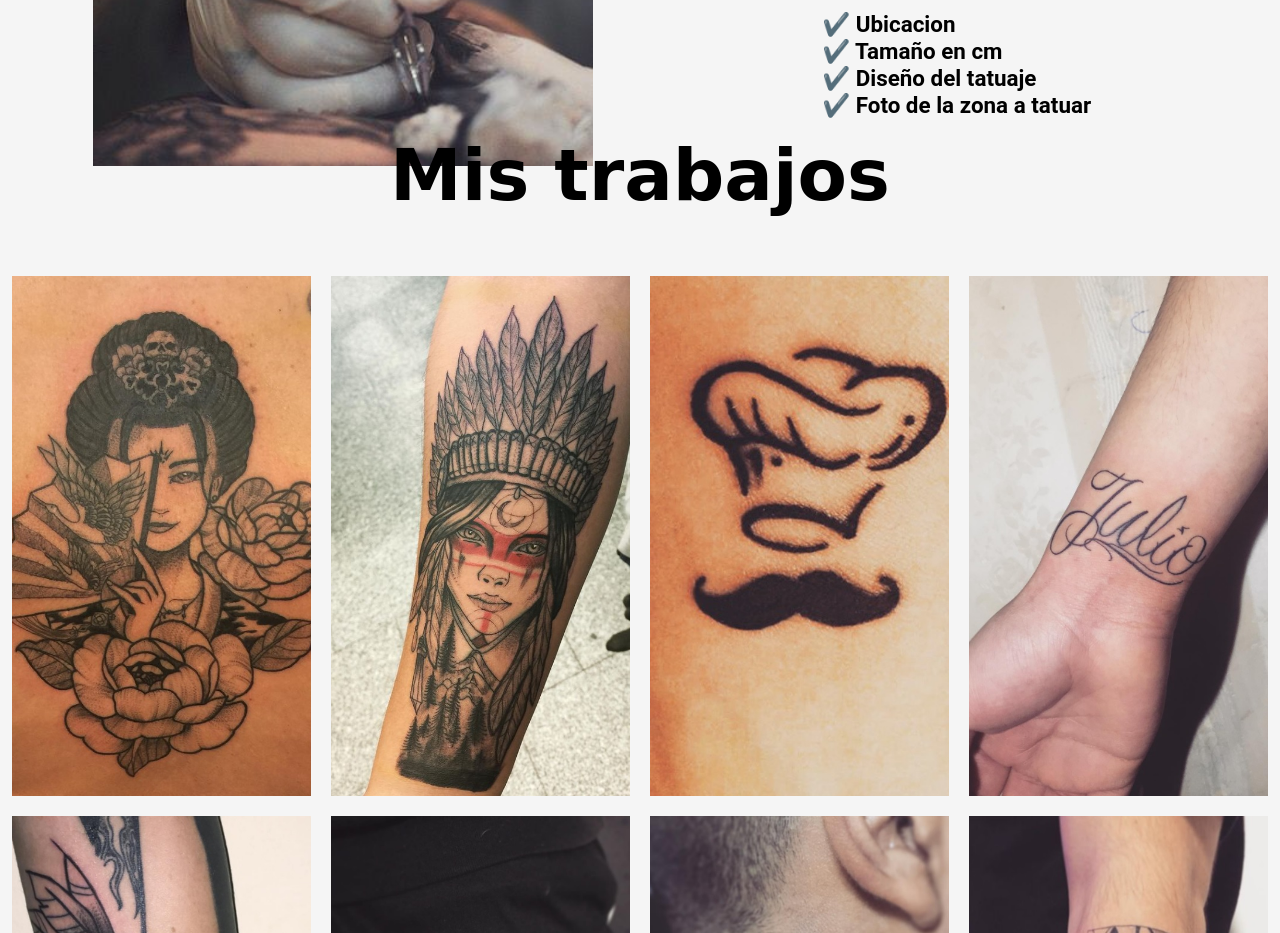
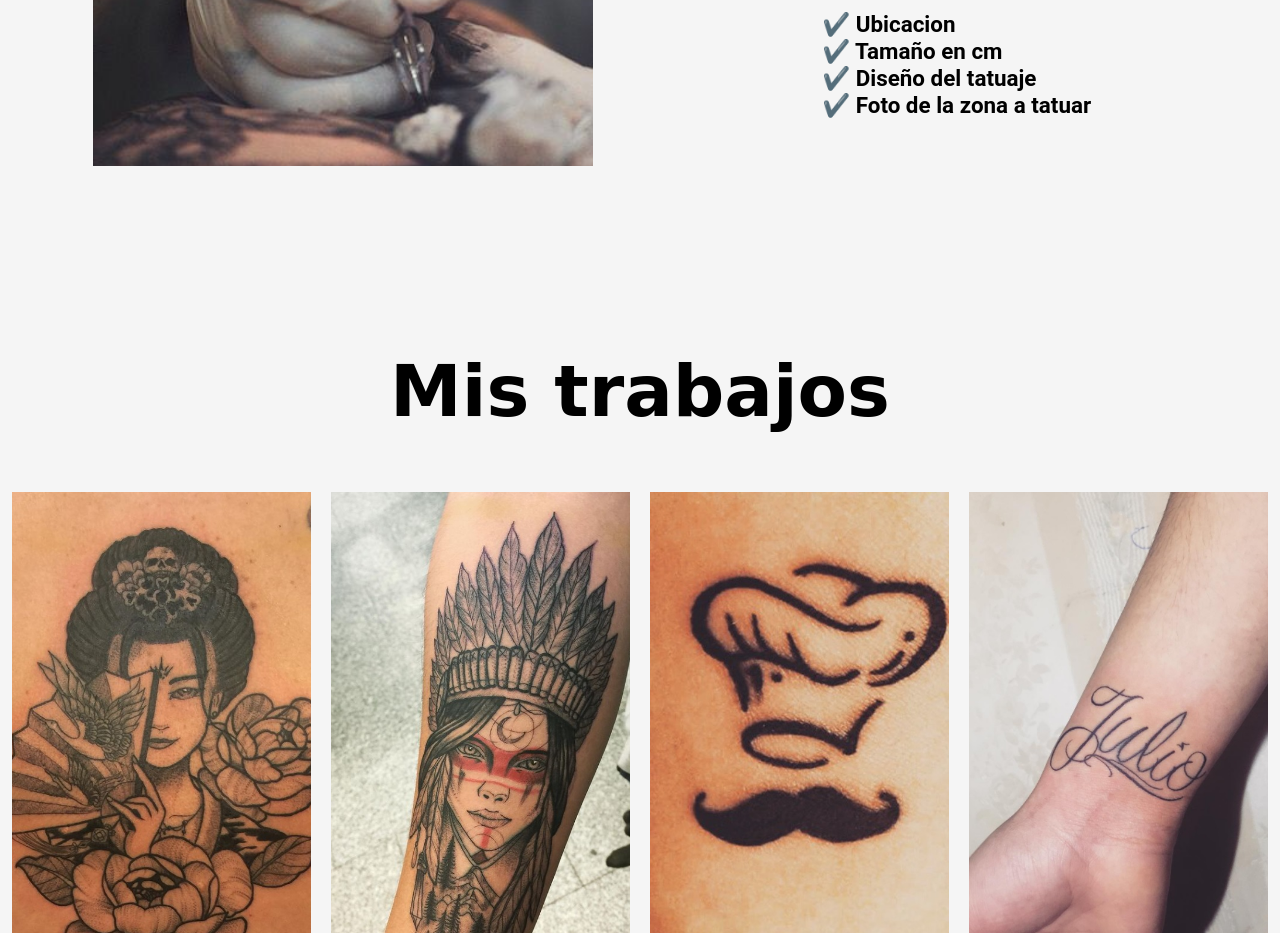
Before and after one commit to EmmanuelYapura/Tattoo-Design-SQY, a website: page docs/index.html in a window 1280 px wide. Shown: the part 3160-4093 px from the top of the page. Drawn offline with Linux system fonts and the light colour scheme.

Commit message:
modifica margen del titulo de trabajos

```diff
--- a/docs/hojas-de-estilo/index.css
+++ b/docs/hojas-de-estilo/index.css
@@ -133,7 +133,7 @@ header a:hover {
 }
 
 #disenios-disponibles {
-    background-color: rgba(6,7,6,255);
+    background-color: rgba(6, 7, 6, 255);
     color: white;
     text-align: center;
 }
@@ -365,7 +365,7 @@ footer .container {
         font-size: 3.8em;
     }
 
-    #disenios-disponibles .carta{
+    #disenios-disponibles .carta {
         padding: 20px 50px;
         background-size: 100% 300px;
         background-repeat: no-repeat;
@@ -382,7 +382,7 @@ footer .container {
     #disenios-disponibles p {
         display: block;
         padding-top: 120px;
-        color: rgb(245, 245, 245,);
+        color: rgb(245, 245, 245, );
     }
 
     #cotizacion-tattoo {
@@ -424,6 +424,11 @@ footer .container {
 
     #trabajos h2 {
         font-size: 4.5em;
+        margin-top: 3em;
+    }
+
+    #trabajos {
+        margin-top: 0em;
     }
 
     #trabajos .container-grid {
--- a/docs/index.html
+++ b/docs/index.html
@@ -5,7 +5,7 @@
     <meta http-equiv="X-UA-Compatible" content="IE=edge">
     <meta name="viewport" content="width=device-width, initial-scale=1.0">
     <title>Squishy Tattoo</title>
-    <link rel="stylesheet" href="hojas-de-estilo/index.css">
+    <link rel="stylesheet" href="./hojas-de-estilo/index.css">
 
 </head>
 <body>
```
Also changed, not shown: 1 other file.
